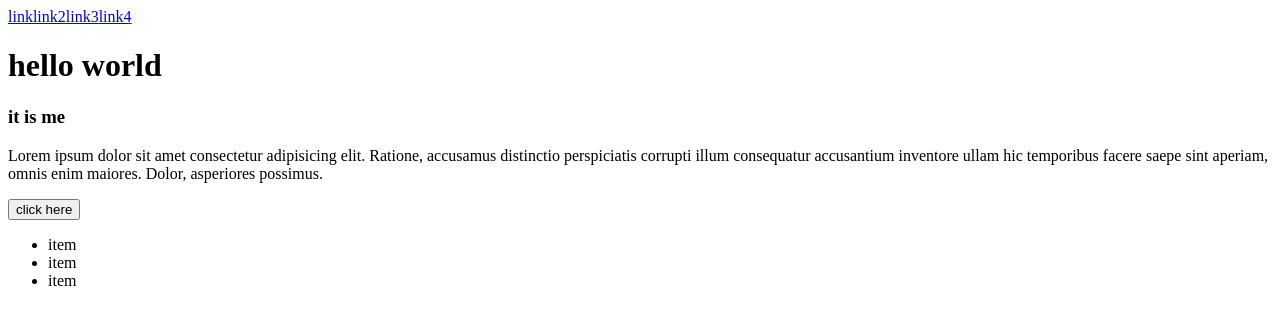
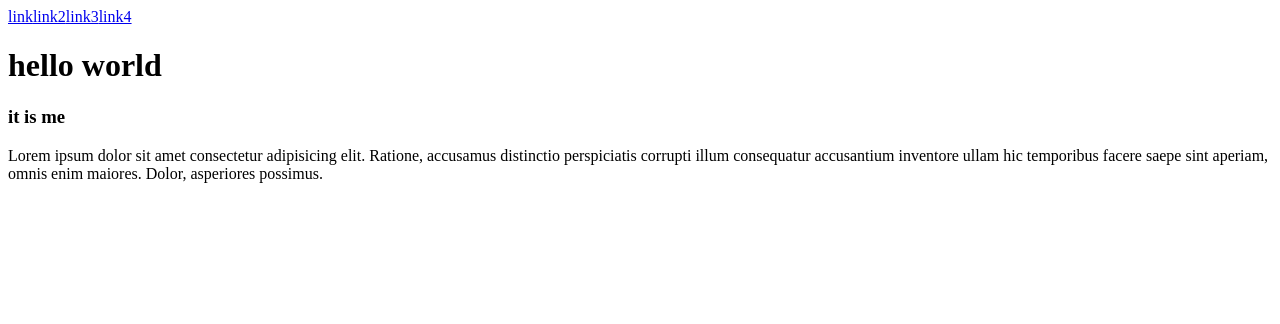
Before and after one commit to olopcodes/git-course, a plain HTML site: page index.html in a window 1280 px wide. Drawn offline with Linux system fonts and the light colour scheme.

Commit message:
deleted html content

```diff
--- a/index.html
+++ b/index.html
@@ -19,12 +19,5 @@
       inventore ullam hic temporibus facere saepe sint aperiam, omnis enim
       maiores. Dolor, asperiores possimus.
     </p>
-    <button>click here</button>
-
-    <ul>
-      <li>item</li>
-      <li>item</li>
-      <li>item</li>
-    </ul>
   </body>
 </html>
```
